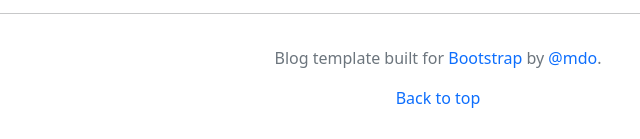
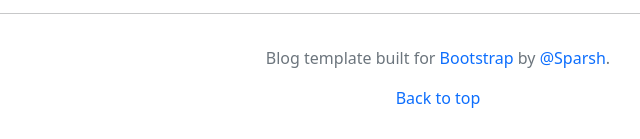
Before and after one commit to meta-sparsh-khandelwal/example-blog-bootstrap, a plain HTML site: page index.html in a window 1280 px wide. Shown: the part 2959-3098 px from the top of the page, 202-842 px from the left. Drawn offline with nearby package versions, Linux system fonts and the light colour scheme.

```diff
--- a/index.html
+++ b/index.html
@@ -232,8 +232,8 @@
     <!-- footer with centered text -->
     <footer class="text-center py-3">
         <p class="text-muted">Blog template built for <a href="https://getbootstrap.com/"
-                class="text-decoration-none">Bootstrap</a> by <a href="https://twitter.com/mdo"
-                class="text-decoration-none">@mdo</a>.</p>
+                class="text-decoration-none">Bootstrap</a> by <a href="https://github.com/meta-sparsh-khandelwal"
+                class="text-decoration-none">@Sparsh</a>.</p>
         <p>
             <a href="#" class="text-decoration-none">Back to top</a>
         </p>
```
